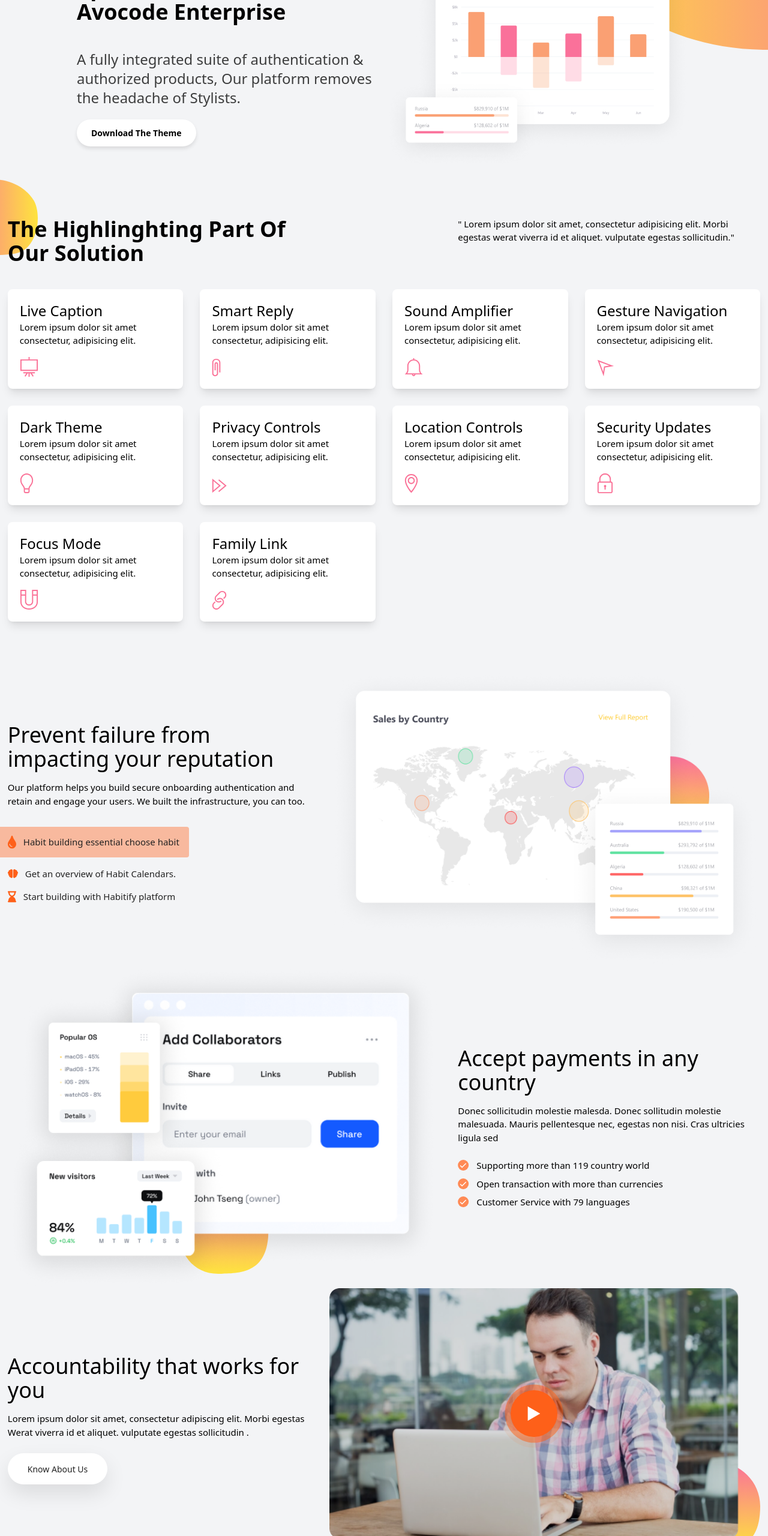
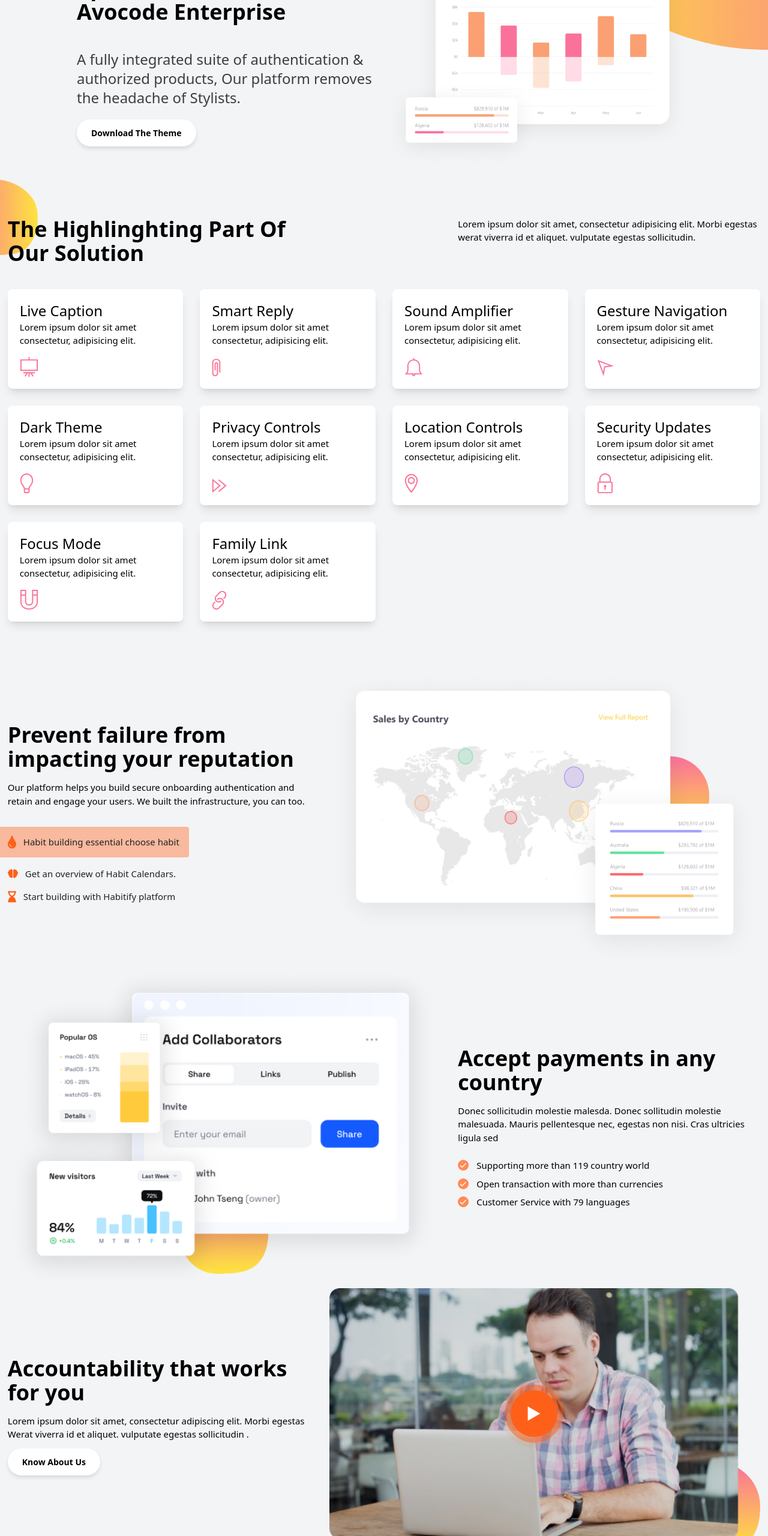
Before and after one commit to tranathi/Tailwind, a plain HTML site: page Tailwind/index.html in a window 1280 px wide. Shown: the part 240-2800 px from the top of the page at 60% size. Drawn offline with nearby package versions, Linux system fonts and the light colour scheme.

Commit message:
Update index.html

```diff
--- a/Tailwind/index.html
+++ b/Tailwind/index.html
@@ -158,9 +158,9 @@
           </div>
           <div class="mt-6 lg:col-5 lg:mt-0">
             <p>
-              " Lorem ipsum dolor sit amet, consectetur adipisicing elit. Morbi
+              Lorem ipsum dolor sit amet, consectetur adipisicing elit. Morbi
               egestas werat viverra id et aliquet. vulputate egestas
-              sollicitudin."
+              sollicitudin.
             </p>
           </div>
         </div>
@@ -336,9 +336,9 @@
           </div>
           <div class="mt-6 lg:col-5 lg:order-1 lg:mt-0">
             <div class="text-container">
-              <h2 class="lg:text-4xl">
+              <h1 class="text-4xl font-bold">
                 Prevent failure from impacting your reputation
-              </h2>
+              </h1>
               <p class="mt-4">
                 Our platform helps you build secure onboarding authentication
                 and retain and engage your users. We built the infrastructure,
@@ -377,7 +377,7 @@
           </div>
           <div class="mt-6 lg:col-5 lg:mt-0">
             <div class="text-container">
-              <h2 class="lg:text-4xl">Accept payments in any country</h2>
+              <h1 class="text-4xl font-bold">Accept payments in any country</h1>
               <p class="mt-4">
                 Donec sollicitudin molestie malesda. Donec sollitudin molestie
                 malesuada. Mauris pellentesque nec, egestas non nisi. Cras
@@ -443,13 +443,15 @@
           </div>
           <div class="mt-6 lg:col-5 lg:order-1 lg:mt-0">
             <div class="text-container">
-              <h2 class="lg:text-4xl">Accountability that works for you</h2>
+              <h1 class="text-4xl font-bold">Accountability that works for you</h1>
               <p class="mt-4">
                 Lorem ipsum dolor sit amet, consectetur adipiscing elit. Morbi
                 egestas Werat viverra id et aliquet. vulputate egestas
                 sollicitudin .
               </p>
-              <button class="btn btn-white mt-6">know about us</button>
+              <button class="button -translate-y-3">
+                Know About Us
+              </button>
             </div>
           </div>
         </div>
@@ -457,7 +459,22 @@
     </section>
     <!--Reviews-->
     <section class="reviews">
-      <div class="container"></div>
+      <div class="container">
+        <div class="row justify-between text-center lg:text-start">
+          <div class="lg:col-5">
+            <h1 class="text-4xl font-bold">
+              Our customers have nice things to say about us
+            </h1>
+          </div>
+          <div class="mt-6 lg:col-5 lg:mt-0">
+            <p>
+              Lorem ipsum dolor sit amet, consectetur adipisicing elit. Morbi
+              egestas werat viverra id et aliquet. vulputate egestas
+              sollicitudin.
+            </p>
+          </div>
+
+      </div>
     </section>
     <!-- Call To action -->
     <section class="px-8 py-20">
```
